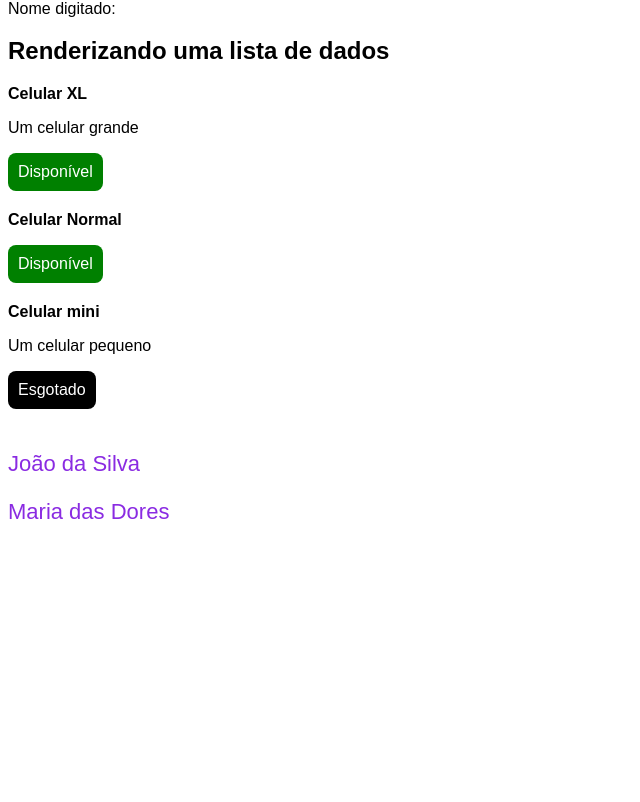
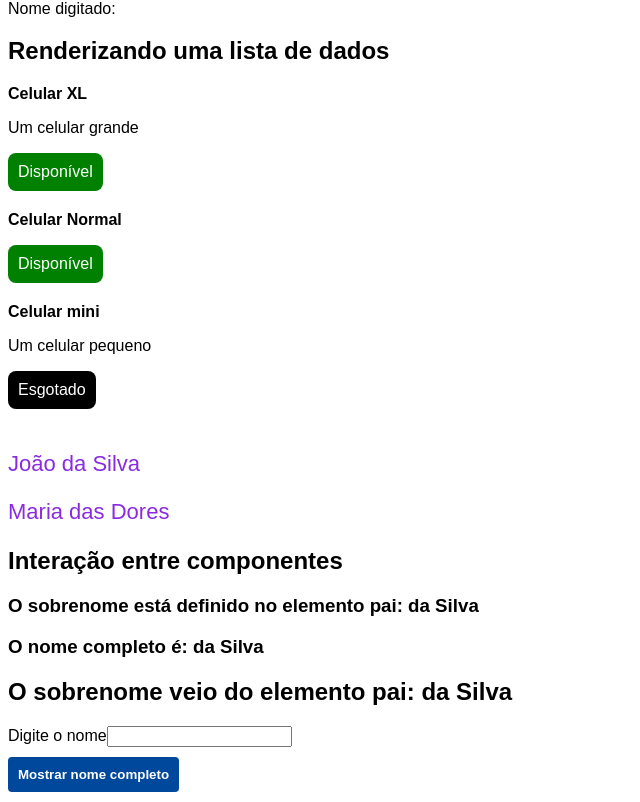
Before and after one commit to terrakaroline/Angular, an Angular app in the folder fundamentos-angular/: page / in a window 1280 px wide. Shown: the part 664-1466 px from the top of the page, without its empty margins (0-640 px from the left). Before the commit the page ends 1211 px from the top, so only its background shows below. Built offline with nearby package versions, Linux system fonts and the light colour scheme.

Commit message:
comunicacao entre elementos

```diff
--- a/fundamentos-angular/src/app/app.component.html
+++ b/fundamentos-angular/src/app/app.component.html
@@ -9,3 +9,5 @@
 
 <app-componente-personalizado nome="João" sobrenome="da Silva"></app-componente-personalizado>
 <app-componente-personalizado nome="Maria" sobrenome="das Dores"></app-componente-personalizado>
+
+<app-componente-pai></app-componente-pai>
--- a/fundamentos-angular/src/app/app.module.ts
+++ b/fundamentos-angular/src/app/app.module.ts
@@ -11,6 +11,8 @@ import { TwoWayDataBindingComponent } from './two-way-data-binding/two-way-data-
 import { FormsModule } from '@angular/forms';
 import { RenderizandoListasComponent } from './renderizando-listas/renderizando-listas.component';
 import { ComponentePersonalizadoComponent } from './componente-personalizado/componente-personalizado.component';
+import { ComponentePaiComponent } from './componente-pai/componente-pai.component';
+import { ComponenteFilhoComponent } from './componente-filho/componente-filho.component';
 
 @NgModule({
   declarations: [
@@ -21,7 +23,9 @@ import { ComponentePersonalizadoComponent } from './componente-personalizado/com
     PipeCustomizadoComponent,
     TwoWayDataBindingComponent,
     RenderizandoListasComponent,
-    ComponentePersonalizadoComponent
+    ComponentePersonalizadoComponent,
+    ComponentePaiComponent,
+    ComponenteFilhoComponent
   ],
   imports: [
     BrowserModule,
--- /dev/null
+++ b/fundamentos-angular/src/app/componente-filho/componente-filho.component.html
@@ -0,0 +1,4 @@
+<h2>O sobrenome veio do elemento pai: {{ sobrenome }} </h2>
+<label for="nome">Digite o nome</label>
+<input type="text" id="nome" [(ngModel)]="nome">
+<button type="button" (click)="mostraNome.emit(nome + ' ' + sobrenome)">Mostrar nome completo</button>
--- /dev/null
+++ b/fundamentos-angular/src/app/componente-filho/componente-filho.component.ts
@@ -0,0 +1,12 @@
+import { Component, EventEmitter, Input, Output } from '@angular/core';
+
+@Component({
+  selector: 'app-componente-filho',
+  templateUrl: './componente-filho.component.html',
+  styleUrls: ['./componente-filho.component.css']
+})
+export class ComponenteFilhoComponent {
+  @Input() sobrenome = "";
+  @Output() mostraNome = new EventEmitter();
+  nome = "";
+}
--- /dev/null
+++ b/fundamentos-angular/src/app/componente-pai/componente-pai.component.html
@@ -0,0 +1,5 @@
+<h2>Interação entre componentes</h2>
+<h3>O sobrenome está definido no elemento pai: {{ sobrenome }} </h3>
+
+<h3>O nome completo é: {{ filho.nome }} {{ sobrenome }}</h3>
+<app-componente-filho [sobrenome]="sobrenome" (mostraNome)="mostraNomeCompleto($event)" #filho></app-componente-filho>
--- /dev/null
+++ b/fundamentos-angular/src/app/componente-pai/componente-pai.component.ts
@@ -0,0 +1,14 @@
+import { Component } from '@angular/core';
+
+@Component({
+  selector: 'app-componente-pai',
+  templateUrl: './componente-pai.component.html',
+  styleUrls: ['./componente-pai.component.css']
+})
+export class ComponentePaiComponent {
+  sobrenome = "da Silva";
+
+  mostraNomeCompleto(nomeCompleto: any){
+    alert(`O nome completo é: ${nomeCompleto}`);
+  }
+}
```
Also changed, not shown: fundamentos-angular/src/app/componente-filho/componente-filho.component.css (added), fundamentos-angular/src/app/componente-pai/componente-pai.component.css (added), 2 other files (tests, documents, lock files or other folders).
